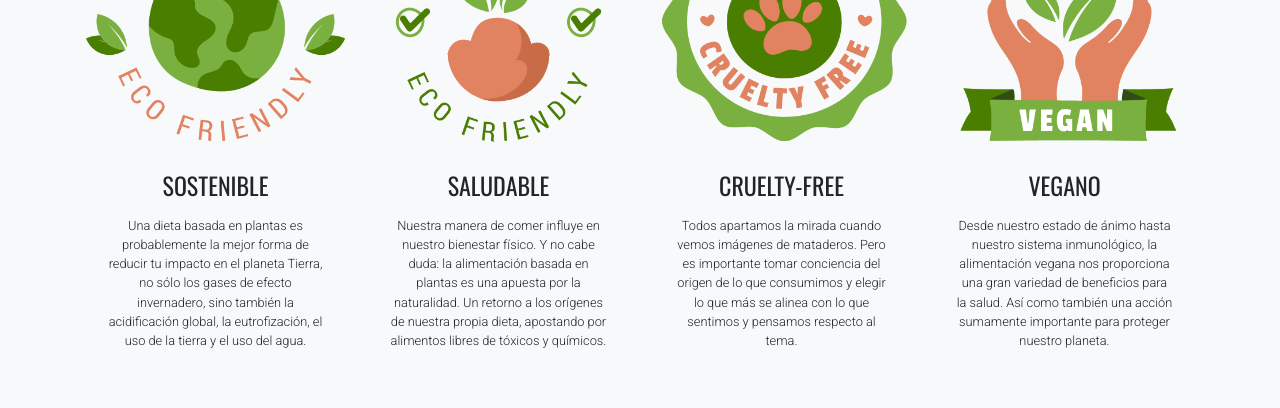
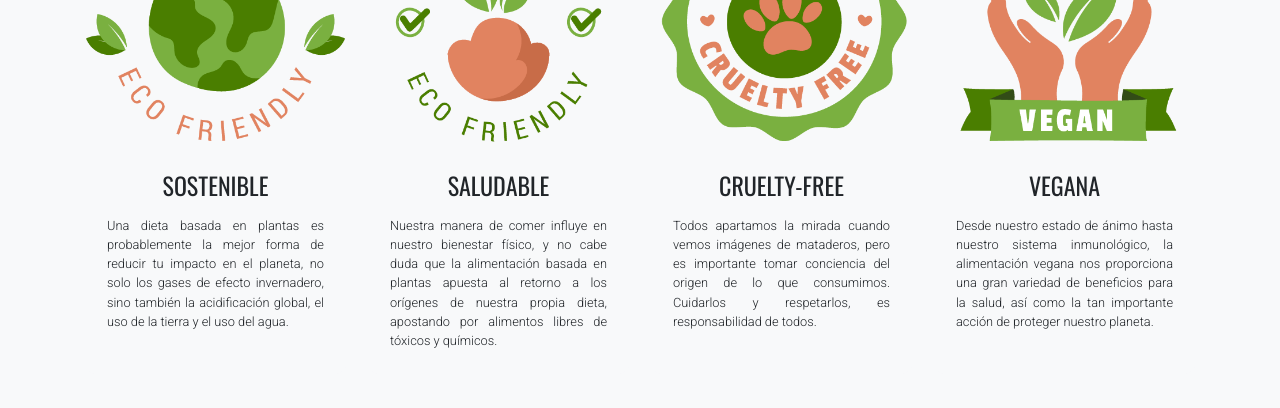
Before and after one commit to valentinaandrada/pranna.es, a website: page pages/about.html in a window 1280 px wide. Shown: the part 1446-1854 px from the top of the page. Drawn offline with nearby package versions, Linux system fonts and the light colour scheme.

Commit message:
final commit

```diff
--- a/pages/about.html
+++ b/pages/about.html
@@ -45,7 +45,7 @@
     <!-- NAVBAR -->
     <nav class="navbar sticky-md-top navbar-expand-lg navbar-light py-2 nav">
       <div class="container">
-        <a class="navbar-brand" href="../index.html"
+        <a class="navbar-brand ps-3 ps-sm-0" href="../index.html"
           ><img
             class="img-fluid nav-logo"
             src="../img/pranna-logo.png"
@@ -173,12 +173,11 @@
                 />
                 <div class="card-body">
                   <h4 class="card-title txt-title__item">SOSTENIBLE</h4>
-                  <p class="card-text p-2 text-justify">
+                  <p class="card-text p-2 txt-justify">
                     Una dieta basada en plantas es probablemente la mejor forma
-                    de reducir tu impacto en el planeta Tierra, no sólo los
-                    gases de efecto invernadero, sino también la acidificación
-                    global, la eutrofización, el uso de la tierra y el uso del
-                    agua.
+                    de reducir tu impacto en el planeta, no solo los gases de
+                    efecto invernadero, sino también la acidificación global, el
+                    uso de la tierra y el uso del agua.
                   </p>
                 </div>
               </div>
@@ -192,12 +191,11 @@
                 />
                 <div class="card-body">
                   <h4 class="txt-title__item">SALUDABLE</h4>
-                  <p class="card-text p-2 text-justify">
-                    Nuestra manera de comer influye en nuestro bienestar físico.
-                    Y no cabe duda: la alimentación basada en plantas es una
-                    apuesta por la naturalidad. Un retorno a los orígenes de
-                    nuestra propia dieta, apostando por alimentos libres de
-                    tóxicos y químicos.
+                  <p class="card-text p-2 txt-justify">
+                    Nuestra manera de comer influye en nuestro bienestar físico,
+                    y no cabe duda que la alimentación basada en plantas apuesta
+                    al retorno a los orígenes de nuestra propia dieta, apostando
+                    por alimentos libres de tóxicos y químicos.
                   </p>
                 </div>
               </div>
@@ -211,11 +209,11 @@
                 />
                 <div class="card-body">
                   <h4 class="txt-title__item">CRUELTY-FREE</h4>
-                  <p class="card-text p-2 text-justify">
+                  <p class="card-text p-2 txt-justify">
                     Todos apartamos la mirada cuando vemos imágenes de
-                    mataderos. Pero es importante tomar conciencia del origen de
-                    lo que consumimos y elegir lo que más se alinea con lo que
-                    sentimos y pensamos respecto al tema.
+                    mataderos, pero es importante tomar conciencia del origen de
+                    lo que consumimos. Cuidarlos y respetarlos, es
+                    responsabilidad de todos.
                   </p>
                 </div>
               </div>
@@ -228,13 +226,12 @@
                   alt="Imagen de beneficio de alimentación vegana"
                 />
                 <div class="card-body">
-                  <h4 class="txt-title__item">VEGANO</h4>
-                  <p class="card-text p-2 text-justify">
+                  <h4 class="txt-title__item">VEGANA</h4>
+                  <p class="card-text p-2 txt-justify">
                     Desde nuestro estado de ánimo hasta nuestro sistema
                     inmunológico, la alimentación vegana nos proporciona una
-                    gran variedad de beneficios para la salud. Así como también
-                    una acción sumamente importante para proteger nuestro
-                    planeta.
+                    gran variedad de beneficios para la salud, así como la tan
+                    importante acción de proteger nuestro planeta.
                   </p>
                 </div>
               </div>
```
Also changed, not shown: index.html (+2 -2 lines), pages/blog.html (+1 -1 lines), pages/contact.html (+1 -1 lines), pages/form.html (+3 -3 lines).
